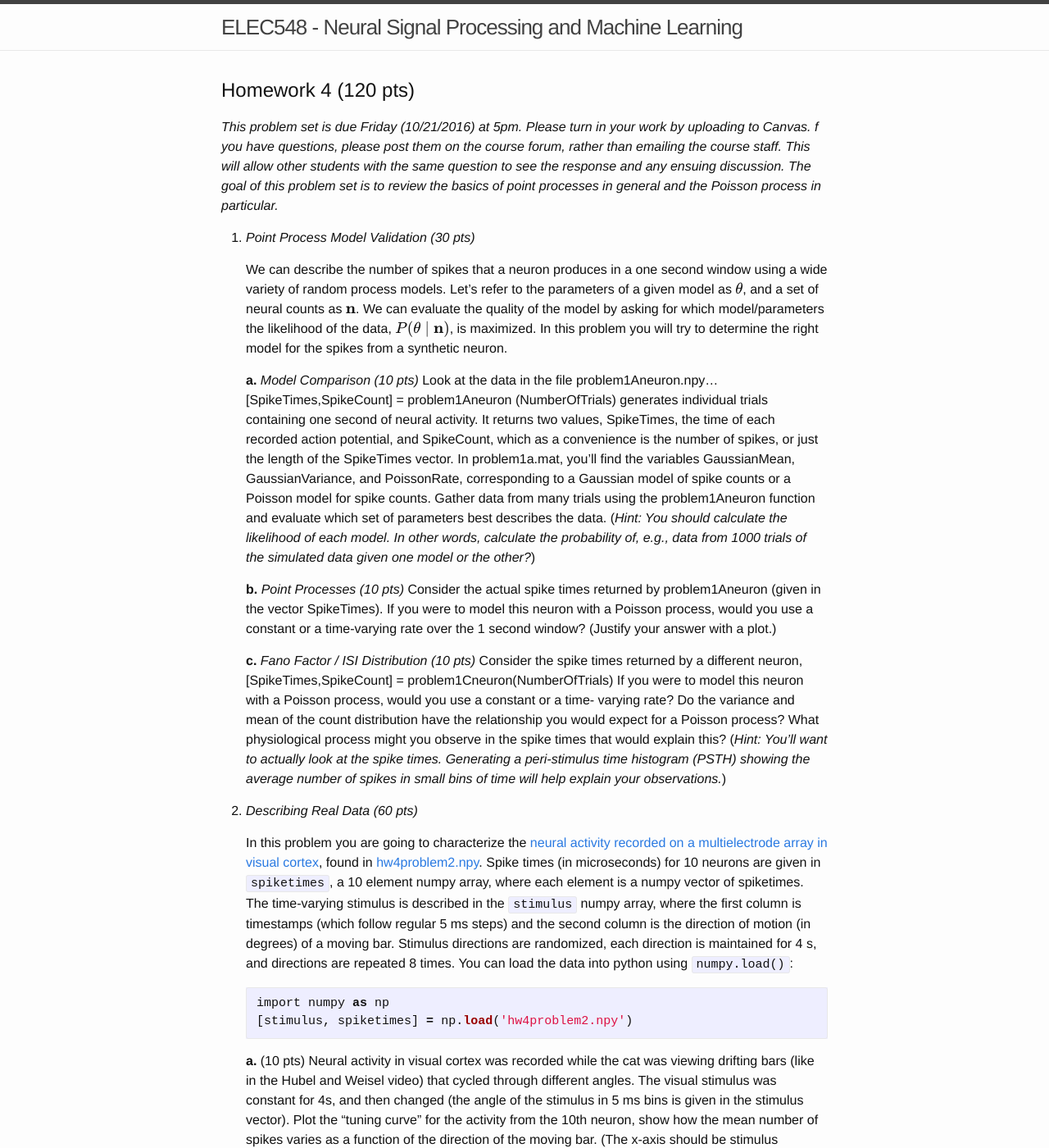
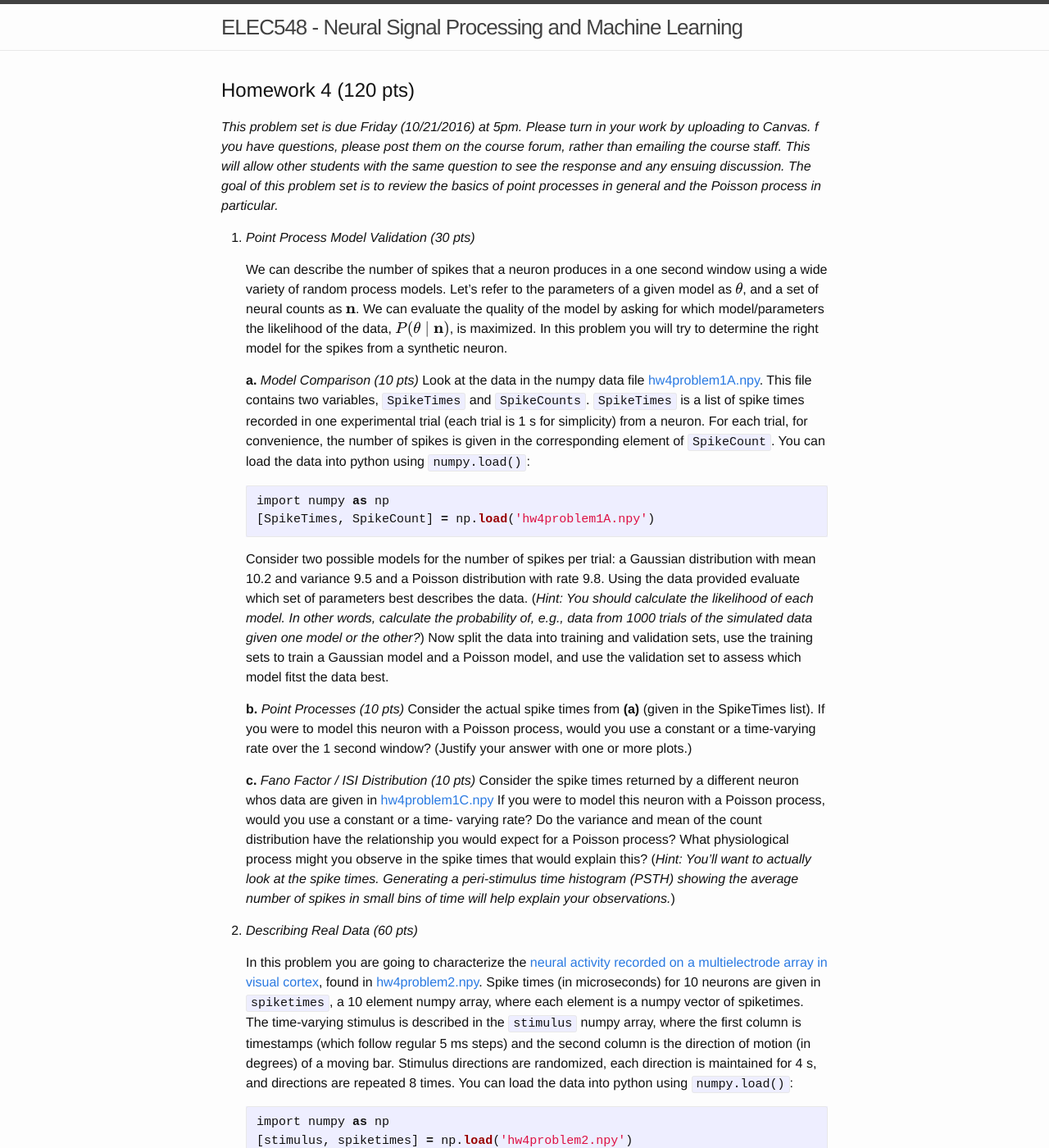
Before and after one commit to elec548/elec548.github.io, a Jekyll site: the page built from Assignments/hw4.md, in a window 1280 px wide and 1400 px high. Shown: the whole window at 82% size. Built offline with Jekyll 4.4.1, drawn with Linux system fonts in a browser that asks for light colours; formulas are drawn with MathJax 3.

Commit message:
Updated Hw4 and added files

````diff
--- a/Assignments/hw4.md
+++ b/Assignments/hw4.md
@@ -23,25 +23,34 @@ point processes in general and the Poisson process in particular._
    the spikes from a synthetic neuron.
 
 
-     **a.** _Model Comparison (10 pts)_ Look at the data in the file problem1Aneuron.npy...
-     [SpikeTimes,SpikeCount] = problem1Aneuron (NumberOfTrials) generates individual trials
-     containing one second of neural activity. It returns two values, SpikeTimes, the time of
-     each recorded action potential, and SpikeCount, which as a convenience is the number of
-     spikes, or just the length of the SpikeTimes vector. In problem1a.mat, you’ll find the
-     variables GaussianMean, GaussianVariance, and PoissonRate, corresponding to a Gaussian
-     model of spike counts or a Poisson model for spike counts. Gather data from many trials
-     using the problem1Aneuron function and evaluate which set of parameters best describes the
-     data. (_Hint: You should calculate the likelihood of each model. In other words, calculate
-     the probability of, e.g., data from 1000 trials of the simulated data given one model or
-     the other?_)
+     **a.** _Model Comparison (10 pts)_ Look at the data in the numpy data file
+     [hw4problem1A.npy](hw4problem1A.npy). This file contains two variables, `SpikeTimes` and `SpikeCounts`.
+     `SpikeTimes` is a list of spike times recorded in one experimental trial (each trial is 1
+     s for simplicity) from a neuron.  For each trial, for convenience, the number of spikes
+     is given in the corresponding element of `SpikeCount`. You can load the data into python
+     using `numpy.load()`:
 
-     **b.** _Point Processes (10 pts)_ Consider the actual spike times returned by
-     problem1Aneuron (given in the vector SpikeTimes). If you were to model this neuron with a
-     Poisson process, would you use a constant or a time-varying rate over the 1 second window?
-     (Justify your answer with a plot.)
+   ```python
+   import numpy as np
+   [SpikeTimes, SpikeCount] = np.load('hw4problem1A.npy')
+   ```
+
+     Consider two possible models for the number of spikes per trial: a Gaussian distribution
+     with mean 10.2 and variance 9.5 and a Poisson distribution with rate 9.8.
+     Using the data provided evaluate which set of parameters best describes the data. (_Hint:
+     You should calculate the likelihood of each model. In other words, calculate the
+     probability of, e.g., data from 1000 trials of the simulated data given one model or
+     the other?_) Now split the data into training and validation sets, use the training sets
+     to train a Gaussian model and a Poisson model, and use the validation set to assess which
+     model fitst the data best.
+
+     **b.** _Point Processes (10 pts)_ Consider the actual spike times from **(a)**
+     (given in the SpikeTimes list). If you were to model this neuron with a Poisson process,
+     would you use a constant or a time-varying rate over the 1 second window?
+     (Justify your answer with one or more plots.)
 
      **c.** _Fano Factor / ISI Distribution (10 pts)_ Consider the spike times returned by a
-     different neuron, [SpikeTimes,SpikeCount] = problem1Cneuron(NumberOfTrials)
+     different neuron whos data are given in [hw4problem1C.npy](hw4problem1C.npy)
      If you were to model this neuron with a Poisson process, would you use a constant or a
      time- varying rate? Do the variance and mean of the count distribution have the
      relationship you would expect for a Poisson process? What physiological process might you
````
Also changed, not shown: 2 other files.
